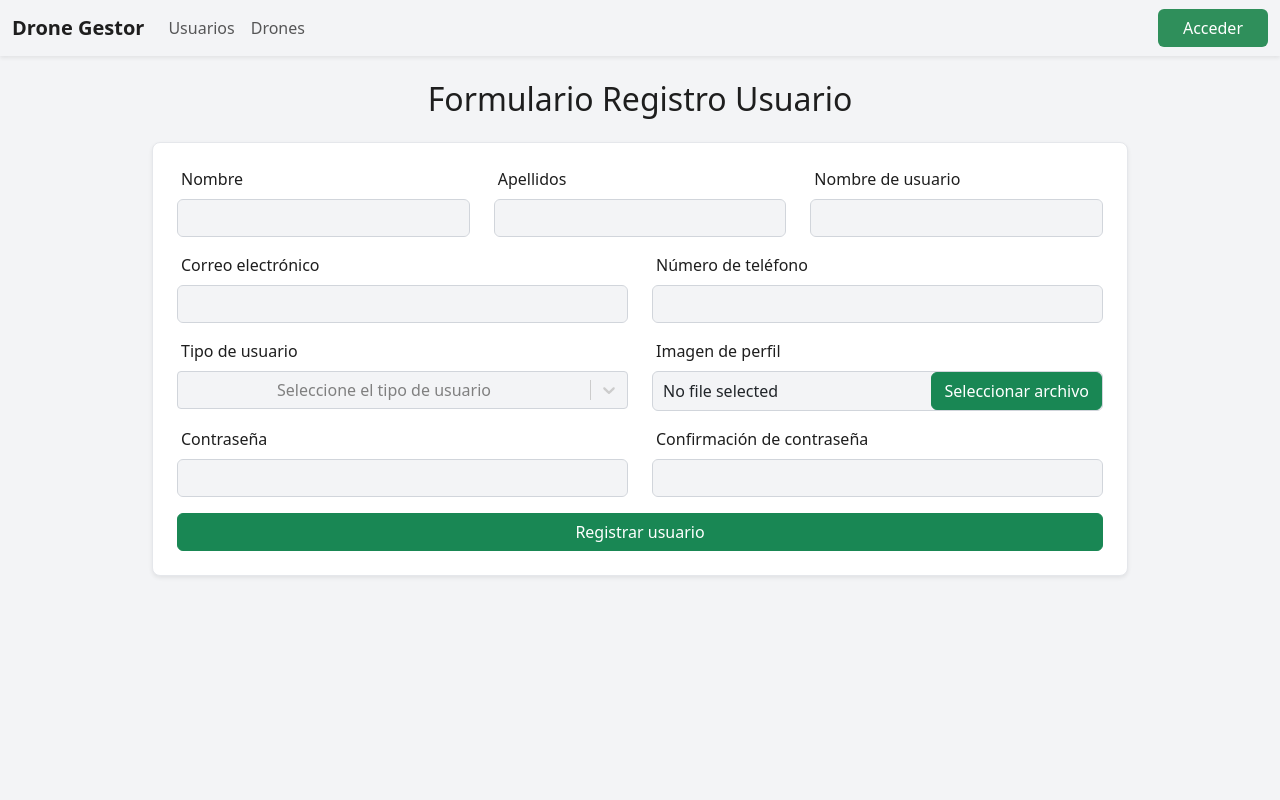
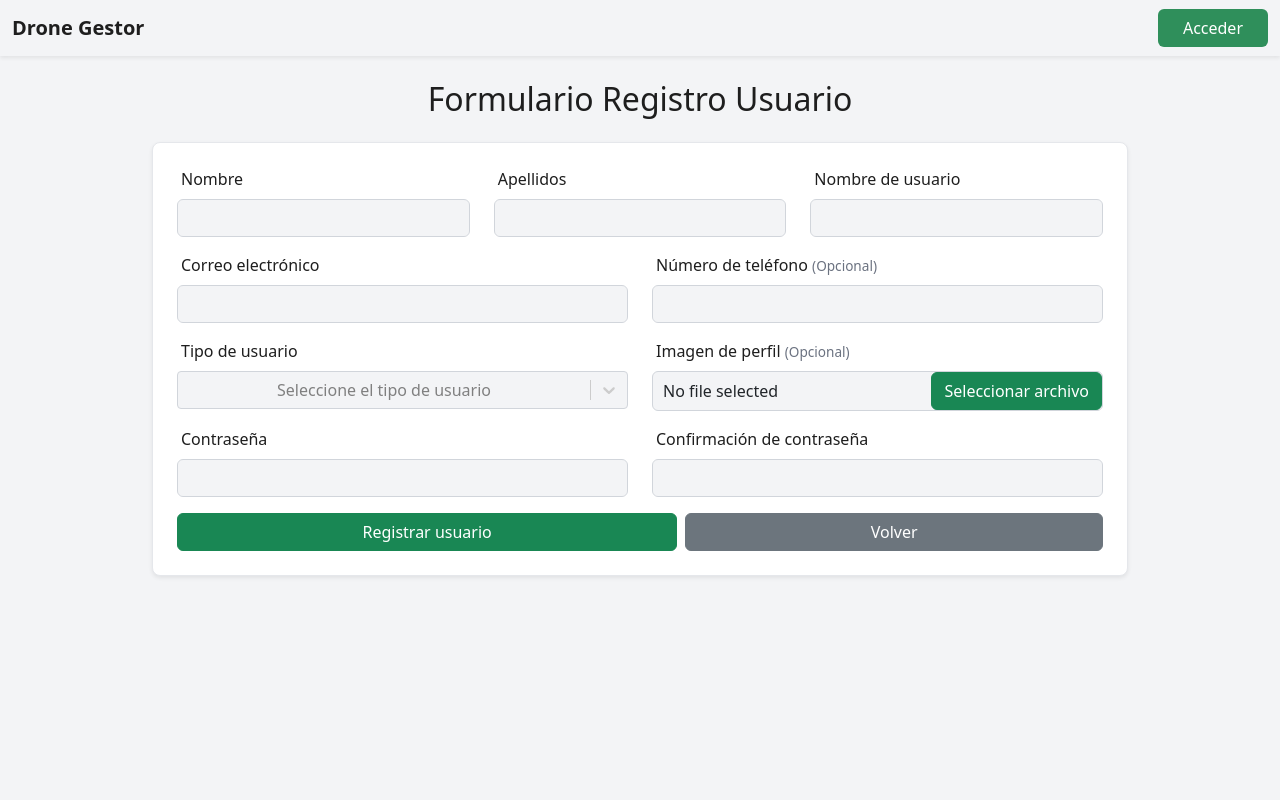
Before and after one commit to kfuentesb/DroneGestory, a React (Vite) app in the folder frontend/: page /auth/register-user in a window 1280 px wide. Shown: the top 800 px of the page. Built offline with nearby package versions, Linux system fonts and the light colour scheme.

Commit message:
cambios en las vistas y botones que funcionen a diferentes vistas

```diff
--- a/frontend/src/components/Navbar.tsx
+++ b/frontend/src/components/Navbar.tsx
@@ -35,6 +35,7 @@ function Navbar() {
           </button>
 
           <div className="collapse navbar-collapse" id="navbarNavDropdown">
+            {username ? (
               <ul className="navbar-nav me-auto">
                 <li className="nav-item">
                   <NavLink className="nav-link" to="/auth/users">
@@ -47,6 +48,9 @@ function Navbar() {
                   </NavLink>
                 </li>
               </ul>
+
+              ):(<ul className="navbar-nav me-auto"></ul>)
+            }
             {!username ? (
             <NavLink className="nav-link" to="/auth/login">
               <button
--- a/frontend/src/components/forms/FormUser.tsx
+++ b/frontend/src/components/forms/FormUser.tsx
@@ -1,11 +1,14 @@
 import React, { useState,  } from 'react';
 import Select from 'react-select';
 import { apiFetch } from '../../api';
+import { useNavigate } from "react-router-dom";
 
 function FormUser() {
     const [error, setError] = useState<string | null>(null);
     const [loading, setLoading] = useState(false);
     const [selectedFile, setSelectedFile] = useState<File | null>(null);
+
+    const navigate = useNavigate();
 
     const [isHovered, setIsHovered] = useState(false);
 
@@ -109,15 +112,17 @@ function FormUser() {
                 body: JSON.stringify(formValues),
             });
 
+            if (!res) return;
+
             if (!res.ok) {
-            const err = await res.json();
-            throw new Error(err.message || "Credenciales incorrectas");
+                const err = await res.json();
+                throw new Error(err.message || "Error creando usuario");
             }
 
             const data = await res.json();
-            console.log("Login OK:", data);
+            console.log("User created:", data);
 
-            // aquí puedes guardar token o userId
+            // aquí se puede guardar token o userId
             // localStorage.setItem("userId", data.userId);
         } catch (err: any) {
             setError(err.message);
@@ -181,7 +186,12 @@ function FormUser() {
                     </div>
 
                     <div className="col-12 col-md">
-                        <label className="text-start d-block ps-1 form-label" style={{ color: "#1E1E1E" }}>Número de teléfono</label>
+                        <label className="text-start d-block ps-1 form-label" style={{ color: "#1E1E1E" }}>
+                            Número de teléfono{" "}
+                            <span style={{ fontSize: "0.85em", color: "#6B7280" }}>
+                                (Opcional)
+                            </span>
+                        </label>
                         <input
                         type="text"
                         className="form-control"
@@ -199,7 +209,12 @@ function FormUser() {
                     </div>
 
                     <div className="col-12 col-md">
-                        <label className="text-start d-block ps-1 form-label" style={{ color: "#1E1E1E" }}>Imagen de perfil</label>
+                        <label className="text-start d-block ps-1 form-label" style={{ color: "#1E1E1E" }}>
+                            Imagen de perfil{" "}
+                            <span style={{ fontSize: "0.85em", color: "#6B7280" }}>
+                                (Opcional)
+                            </span>
+                        </label>
                         <div className="d-flex align-items-center rounded" style={{ backgroundColor: "#F3F4F6", border: "1px solid #D1D5DB", paddingLeft: "10px" }}>
                         <span className="text-truncate" style={{ maxWidth: "150px" }}>
                             {selectedFile ? selectedFile.name : "No file selected"}
@@ -240,9 +255,19 @@ function FormUser() {
                     {/* Error message */}
                     {error && <p className="text-danger">{error}</p>}
 
-                    <button type="submit" className="btn btn-success w-100">
-                    {loading ? "Cargando..." : "Registrar usuario"}
-                    </button>
+                    <div className="d-flex gap-2 mt-3">
+                        <button type="submit" className="btn btn-success flex-fill">
+                            {loading ? "Cargando..." : "Registrar usuario"}
+                        </button>
+
+                        <button
+                            type="button"
+                            className="btn btn-secondary flex-fill"
+                            onClick={() => navigate("/auth/users")}
+                        >
+                            Volver
+                        </button>
+                    </div>
                 </form>
                 </div>
             </div>
--- a/frontend/src/components/lists/UserList.tsx
+++ b/frontend/src/components/lists/UserList.tsx
@@ -60,7 +60,7 @@ import { useNavigate } from "react-router-dom";
       >
         <div className="card-body">
           <h2 className="card-title mb-4" style={{ color: "#1E1E1E" }}>
-            Lista de Usuarios
+            Usuarios registrados
           </h2>
 
           {/* Barra búsqueda + Añadir usuario */}
@@ -77,12 +77,17 @@ import { useNavigate } from "react-router-dom";
               }}
             />
 
-            {/* Botón añadir dron */}
             <button
               className="btn"
-              style={{ backgroundColor: "#2F8F5B", color: "#FFFFFF" }}
+              style={{
+                backgroundColor: "#2F8F5B",
+                color: "#FFFFFF",
+                fontWeight: "bold",
+                minWidth: "135px",
+              }}
+              onClick={() => navigate("/auth/register-user")}
             >
-              Buscar
+              + Añadir usuario
             </button>
           </div>
 
```
Lines whose indentation alone changed are shown as unchanged.
